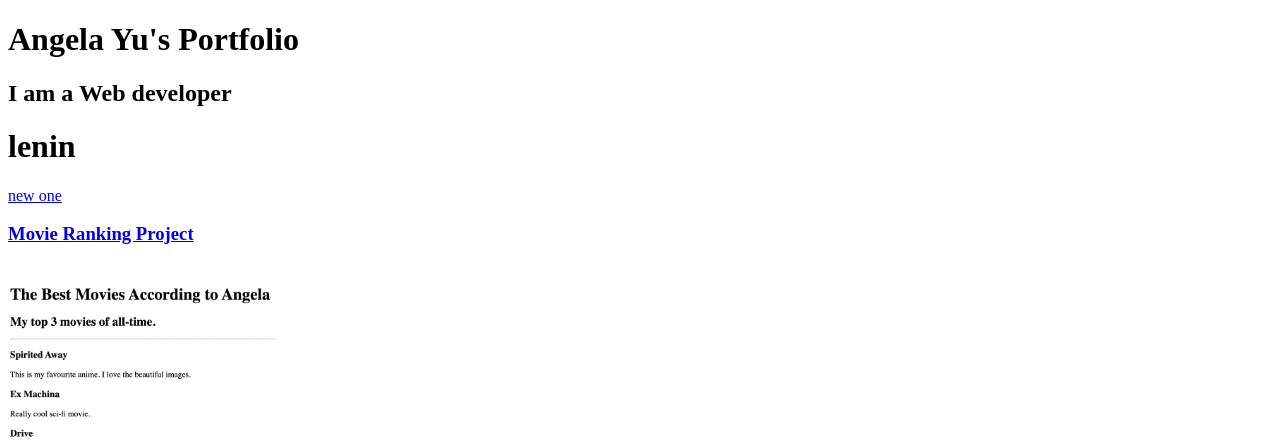
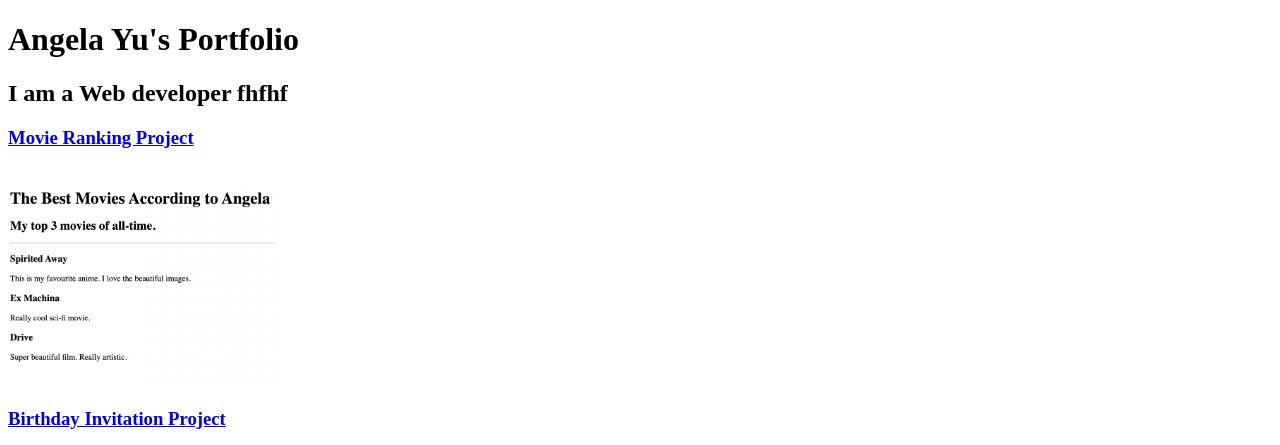
Before and after one commit to ramagirilenin/html-profilio, a plain HTML site: page index.html in a window 1280 px wide. Shown: the top 445 px of the page. Drawn offline with Linux system fonts and the light colour scheme; files whose address does not match are found by name.

Commit message:
Update index.html

```diff
--- a/index.html
+++ b/index.html
@@ -22,10 +22,7 @@ https://developer.mozilla.org/en-US/docs/Web/HTML/Element/img#attr-height -->
     </head>
     <body>
         <h1>Angela Yu's Portfolio</h1>
-        <h2>I am a Web developer</h2>
-        <h1>lenin</h1>
-
-        <a href="../html/new.html">new one</a>
+        <h2>I am a Web developer fhfhf</h2>
         <h3><a href="/section-4/4.3 HTML Porfolio Project/public/movie-ranking.html">Movie Ranking Project</a></h3> <br/>
         <img src="/section-4/4.3 HTML Porfolio Project/assets/images/movie-ranking.png" height="200" alt="Movie ranking "/><br/>
         <h3><a href="/section-4/4.3 HTML Porfolio Project/public/birthday-invite.html">Birthday Invitation Project</a></h3><br/>
```
